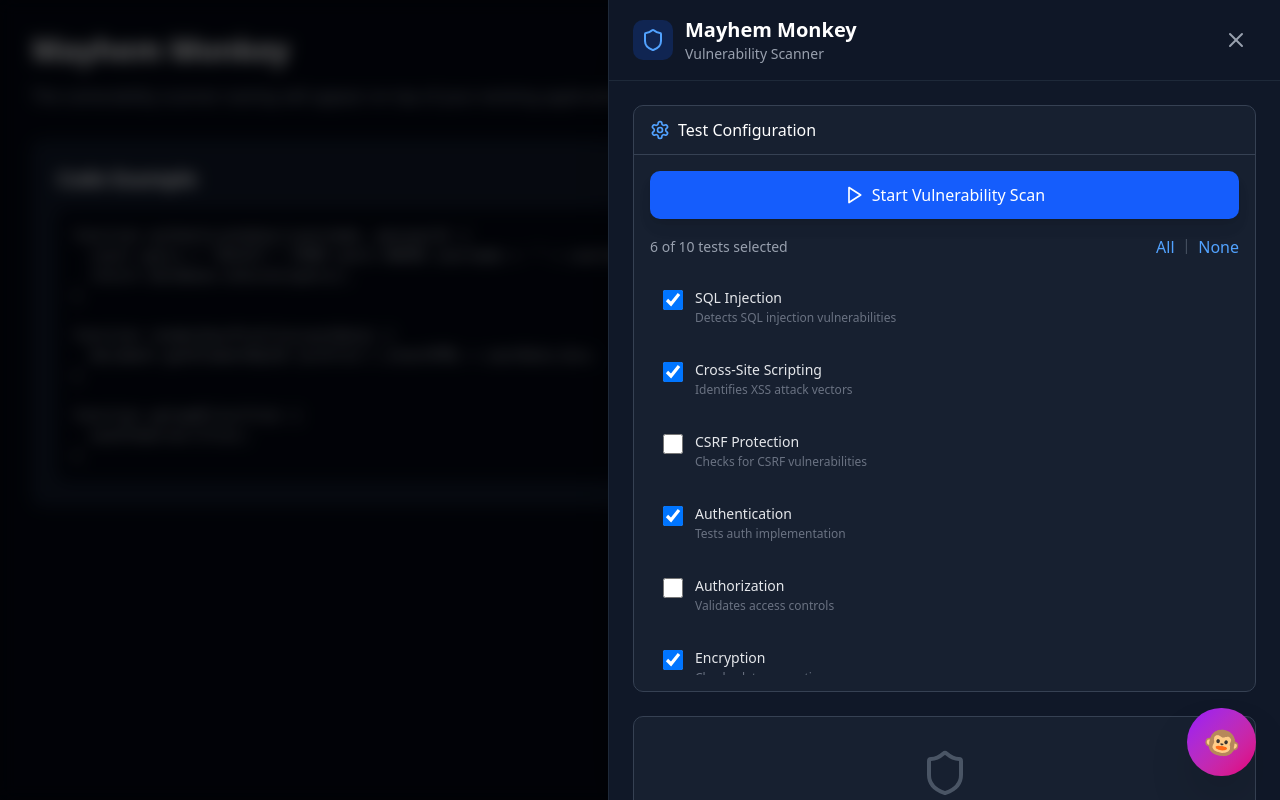
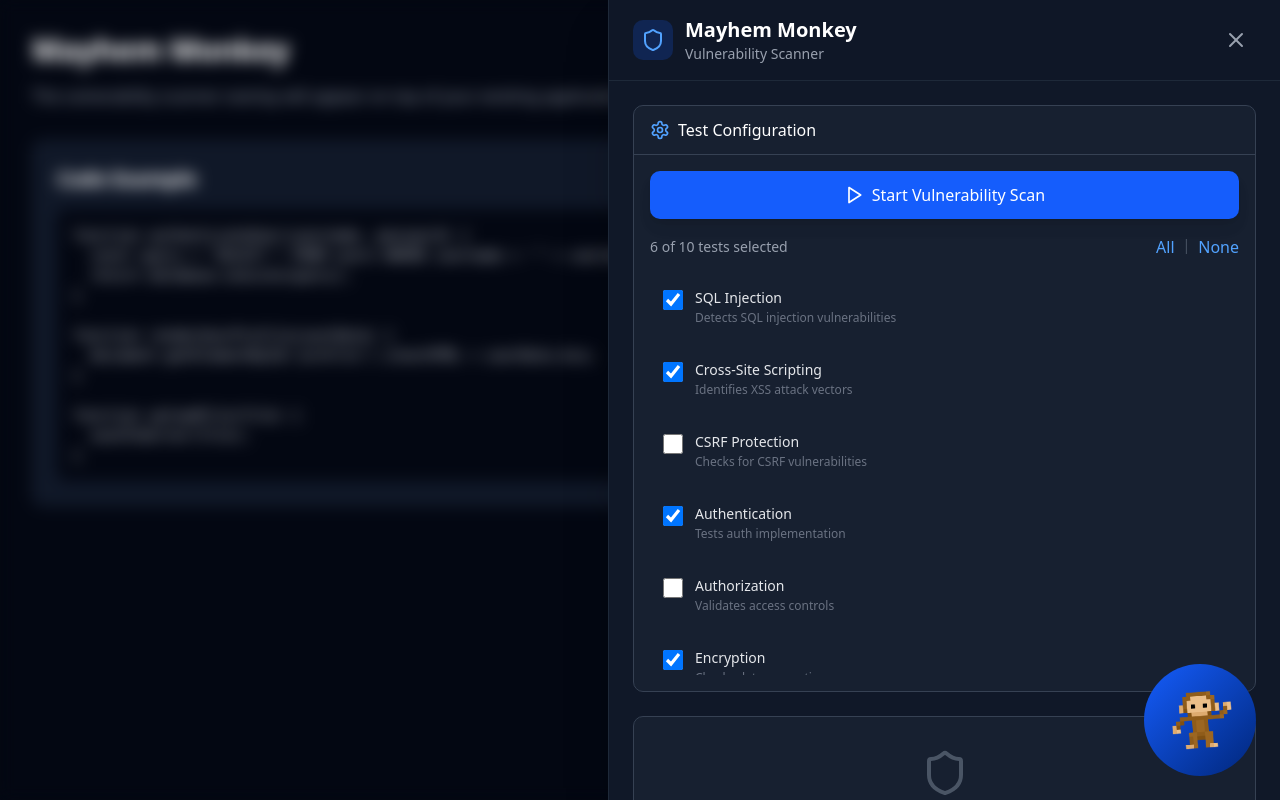
Before and after one commit to cindyzli/mayhem-monkey, a React (Vite) app in the folder frontend/: page / in a window 1280 px wide. Built offline with nearby package versions, Linux system fonts and the light colour scheme.

Commit message:
add monkey

```diff
--- a/frontend/src/components/VulnerabilityScanner.tsx
+++ b/frontend/src/components/VulnerabilityScanner.tsx
@@ -119,7 +119,7 @@ export function VulnerabilityScanner() {
       {/* Floating trigger button with dancing monkey */}
       <motion.button
         onClick={() => setIsOpen(true)}
-        className="fixed bottom-6 right-6 bg-gradient-to-br from-purple-600 to-pink-600 hover:from-purple-700 hover:to-pink-700 text-white rounded-full p-4 shadow-2xl transition-all hover:scale-110 z-[60]"
+        className="fixed bottom-6 monkey-button right-6 text-white rounded-full p-4 shadow-[0_31.69px_63.38px_-15.211px_rgba(0,0,0,0.25)] transition-all hover:scale-110 z-[60]" style={{ background: 'linear-gradient(135deg, #155DFC 0%, #00267A 100%)' }}
         aria-label="Open vulnerability scanner"
         whileHover={{ scale: 1.1 }}
         whileTap={{ scale: 0.95 }}
@@ -127,21 +127,21 @@ export function VulnerabilityScanner() {
         <motion.div
           className="text-3xl"
           animate={{
-            rotate: [0, -10, 10, -10, 10, 0],
+            rotate: [0, -5, 5, -5, 5, 0],
           }}
           transition={{
-            duration: 0.8,
+            duration: 1.2,
             repeat: Infinity,
             ease: "easeInOut"
           }}
         >
-          🐵
+          <img src="/images/dancing_monkey_transparent.gif" alt="Dancing Monkey" className="w-20 h-20" />
         </motion.div>
       </motion.button>
 
       {/* Overlay backdrop */}
       {isOpen && (
-        <div className="fixed inset-0 bg-black/60 backdrop-blur-sm z-50 animate-in fade-in duration-200">
+        <div className="fixed inset-0 bg-black/20 backdrop-blur-sm z-50 animate-in fade-in duration-200">
           {/* Overlay panel */}
           <div className="fixed right-0 top-0 bottom-0 w-full max-w-2xl bg-gray-900 border-l border-gray-800 shadow-2xl animate-in slide-in-from-right duration-300 flex flex-col">
             {/* Header */}
--- a/frontend/src/index.css
+++ b/frontend/src/index.css
@@ -568,10 +568,22 @@
     height: calc(var(--spacing) * 6);
   }
 
+  .h-8 {
+    height: calc(var(--spacing) * 8);
+  }
+
   .h-12 {
     height: calc(var(--spacing) * 12);
   }
 
+  .h-16 {
+    height: calc(var(--spacing) * 16);
+  }
+
+  .h-20 {
+    height: calc(var(--spacing) * 20);
+  }
+
   .h-full {
     height: 100%;
   }
@@ -600,8 +612,20 @@
     width: calc(var(--spacing) * 6);
   }
 
+  .w-8 {
+    width: calc(var(--spacing) * 8);
+  }
+
   .w-12 {
     width: calc(var(--spacing) * 12);
+  }
+
+  .w-16 {
+    width: calc(var(--spacing) * 16);
+  }
+
+  .w-20 {
+    width: calc(var(--spacing) * 20);
   }
 
   .w-full {
@@ -949,16 +973,6 @@
   .bg-gradient-to-br {
     --tw-gradient-position: to bottom right in oklab;
     background-image: linear-gradient(var(--tw-gradient-stops));
-  }
-
-  .from-purple-600 {
-    --tw-gradient-from: var(--color-purple-600);
-    --tw-gradient-stops: var(--tw-gradient-via-stops, var(--tw-gradient-position), var(--tw-gradient-from) var(--tw-gradient-from-position), var(--tw-gradient-to) var(--tw-gradient-to-position));
-  }
-
-  .to-pink-600 {
-    --tw-gradient-to: var(--color-pink-600);
-    --tw-gradient-stops: var(--tw-gradient-via-stops, var(--tw-gradient-position), var(--tw-gradient-from) var(--tw-gradient-from-position), var(--tw-gradient-to) var(--tw-gradient-to-position));
   }
 
   .p-2 {
```
Also changed, not shown: frontend/public/images/dancing_monkey.gif (added), frontend/public/images/dancing_monkey_transparent.gif (added).
